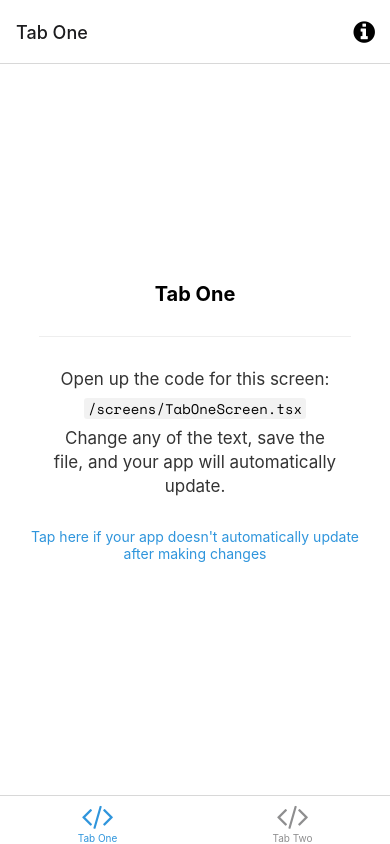
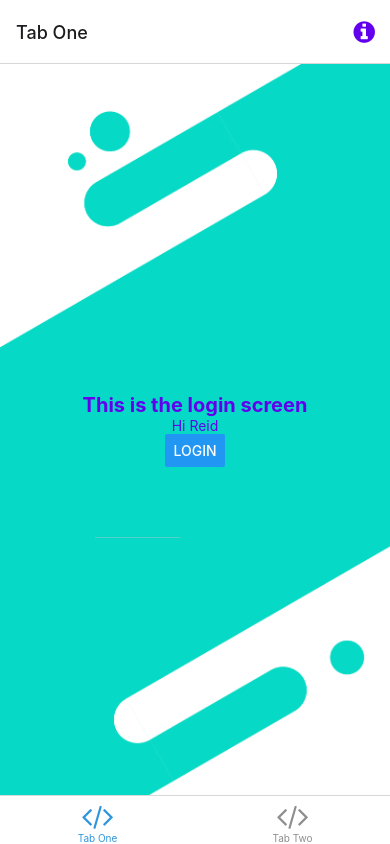
Before and after one commit to SebastianAlejos/Unitivity, a React Native app: screen /TabOne in a window 390 px wide. Built offline with nearby package versions, Linux system fonts and the light colour scheme; what expo-linking would draw is missing.

Commit message:
Starter app

```diff
--- a/App.tsx
+++ b/App.tsx
@@ -1,9 +1,9 @@
 import { StatusBar } from 'expo-status-bar';
 import { SafeAreaProvider } from 'react-native-safe-area-context';
-
 import useCachedResources from './hooks/useCachedResources';
 import useColorScheme from './hooks/useColorScheme';
 import Navigation from './navigation';
+
 
 export default function App() {
   const isLoadingComplete = useCachedResources();
--- a/constants/Colors.ts
+++ b/constants/Colors.ts
@@ -3,15 +3,15 @@ const tintColorDark = '#fff';
 
 export default {
   light: {
-    text: '#000',
-    background: '#fff',
+    text: '#6200EE',
+    background: '#03DAC6',
     tint: tintColorLight,
     tabIconDefault: '#ccc',
     tabIconSelected: tintColorLight,
   },
   dark: {
-    text: '#fff',
-    background: '#000',
+    text: '#03DAC6',
+    background: '#6200EE',
     tint: tintColorDark,
     tabIconDefault: '#ccc',
     tabIconSelected: tintColorDark,
--- a/package.json
+++ b/package.json
@@ -15,9 +15,11 @@
   },
   "dependencies": {
     "@expo/vector-icons": "^12.0.0",
+    "@material-ui/core": "^4.12.3",
     "@react-navigation/bottom-tabs": "^6.0.5",
     "@react-navigation/native": "^6.0.2",
     "@react-navigation/native-stack": "^6.1.0",
+    "bootstrap": "^5.1.3",
     "expo": "~44.0.0",
     "expo-asset": "~8.4.4",
     "expo-constants": "~13.0.0",
@@ -37,8 +39,8 @@
     "@babel/core": "^7.12.9",
     "@types/react": "~17.0.21",
     "@types/react-native": "~0.64.12",
+    "jest": "^26.6.3",
     "jest-expo": "~44.0.1",
-    "jest": "^26.6.3",
     "react-test-renderer": "17.0.1",
     "typescript": "~4.3.5"
   },
--- a/screens/TabOneScreen.tsx
+++ b/screens/TabOneScreen.tsx
@@ -1,16 +1,20 @@
-import { StyleSheet } from 'react-native';
+import EditScreenInfo from '../components/EditScreenInfo';
+import { RootTabScreenProps } from '../types';
+import { Alert, Button, ImageBackground, StyleSheet, Text, View } from "react-native";
 
-import EditScreenInfo from '../components/EditScreenInfo';
-import { Text, View } from '../components/Themed';
-import { RootTabScreenProps } from '../types';
+
+
+const image = { uri: "../assets/images/splash_1.png" };
 
 export default function TabOneScreen({ navigation }: RootTabScreenProps<'TabOne'>) {
   return (
-    <View style={styles.container}>
-      <Text style={styles.title}>Tab One</Text>
-      <View style={styles.separator} lightColor="#eee" darkColor="rgba(255,255,255,0.1)" />
-      <EditScreenInfo path="/screens/TabOneScreen.tsx" />
-    </View>
+    <ImageBackground source={require("../assets/images/splash_1.png")} resizeMode="cover" style={styles.image}>
+      <View style={styles.container}>
+        <Text style={styles.title}>This is the login screen</Text>
+        <Text style={styles.text}>Hi Reid</Text>
+        <Button title="Login" onPress={() => Alert.alert('You signed in')}/>
+      </View>
+    </ImageBackground>
   );
 }
 
@@ -20,13 +24,23 @@ const styles = StyleSheet.create({
     alignItems: 'center',
     justifyContent: 'center',
   },
+  text:{
+    color: '#6200EE'
+  },
   title: {
     fontSize: 20,
     fontWeight: 'bold',
+    color: '#6200EE',
   },
   separator: {
     marginVertical: 30,
     height: 1,
     width: '80%',
   },
+  image: {
+    flex: 1,
+    width:'100%',
+    height:'100%',
+    justifyContent: "center"
+  },
 });
```
Also changed, not shown: assets/images/splash_1.png (added), 1 other file (tests, documents, lock files or other folders).
